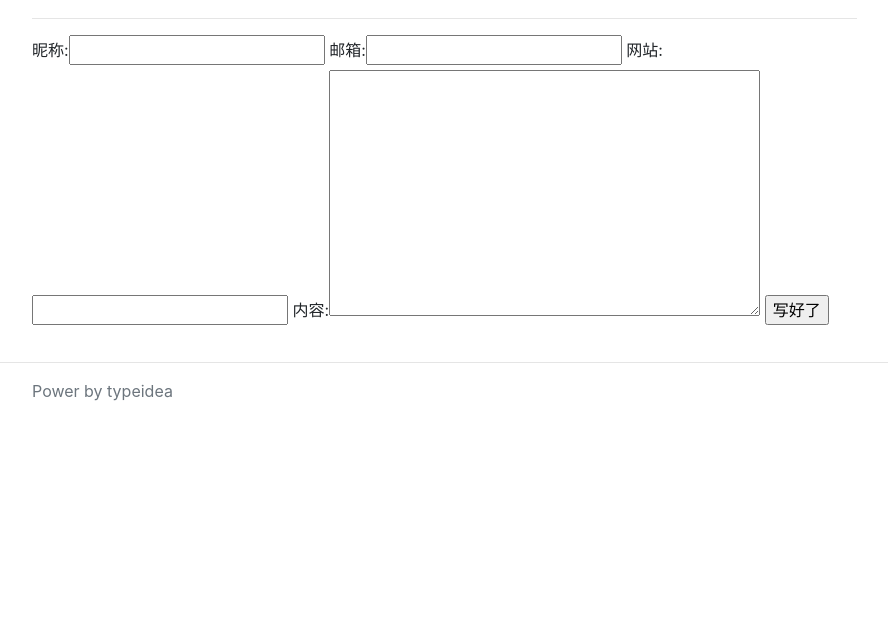
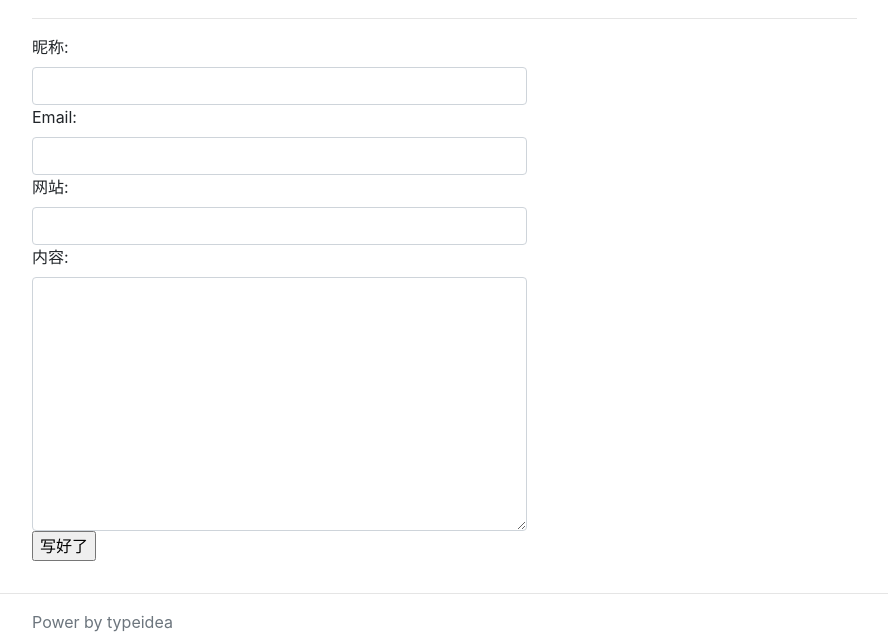
Before and after one commit to Yzhanjiang/djtypeidea, a Django app: template templates/themes/default/blog/detail.html in a window 1280 px wide. Shown: the part 289-923 px from the top of the page, without its empty margins (53-941 px from the left). Before the commit the page ends 690 px from the top, so only its background shows below. Run offline with Django 3.2, Linux system fonts and the light colour scheme; the template is opened without the code that fills it: values that come from a table or form of the project are taken from there, others are empty; some libraries are stand-ins or nearby versions.

Commit message:
add  评论block

```diff
--- a/comment/forms.py
+++ b/comment/forms.py
@@ -6,10 +6,35 @@ from .models import Comment
 
 class CommentForm(forms.ModelForm):
     # target = forms.CharField(max_length=100,widget=forms.widgets.HiddenInput)
+
+    nickname = forms.CharField(
+        label='昵称',
+        max_length=50,
+        widget = forms.widgets.Input(
+            attrs={'class':'form-control','style':"width:60%"}
+        )
+    )
+
+    email = forms.CharField(
+        label='Email',
+        max_length=50,
+        widget=forms.widgets.Input(
+            attrs={'class': 'form-control','style':"width:60%"}
+        )
+    )
+    website = forms.CharField(
+        label='网站',
+        max_length=100,
+        widget=forms.widgets.URLInput(
+            attrs={'class': 'form-control','style':"width:60%"}
+        )
+    )
+
+
     content = forms.CharField(
         label="内容",
         max_length=500,
-        widget=forms.widgets.Textarea(attrs={'row':6,'clos':80})
+        widget=forms.widgets.Textarea(attrs={'row':6,'clos':60,'class':'form-control','style':"width:60%"})
     )
     def clean_content(self):
         content = self.cleaned_data.get('content')
--- a/templates/themes/default/blog/detail.html
+++ b/templates/themes/default/blog/detail.html
@@ -28,18 +28,8 @@
         {{post.content}}
 
     </article>
-<hr>
-
-<div class="comment">
-    <form action="/comment/" method="POST">
-        {% csrf_token %}
-         <input name="target" type="hidden" value="{{request.path}}">
-        {{comment_from}}
-    <input type="submit" value="写好了"/>
-
-    </form>
 
 
-</div>
+{% include 'themes/default/comment/block.html' %}
 
 {% endblock %}
--- /dev/null
+++ b/templates/themes/default/comment/block.html
@@ -0,0 +1,9 @@
+<hr>
+<div class="comment">
+    <form class="form-group" action="/comment/" method="POST">
+        {% csrf_token %}
+         <input name="target" type="hidden" value="{{request.path}}">
+        {{comment_from}}
+    <input type="submit" value="写好了"/>
+    </form>
+</div>
--- a/templates/themes/default/config/links.html
+++ b/templates/themes/default/config/links.html
@@ -30,4 +30,6 @@
 
 </ul>
 
+{% include 'themes/default/comment/block.html' %}
+
 {% endblock %}
```
Also changed, not shown: config/views.py (+7 -0 lines).
